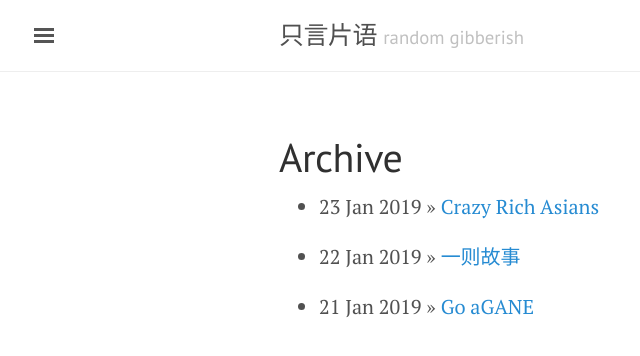
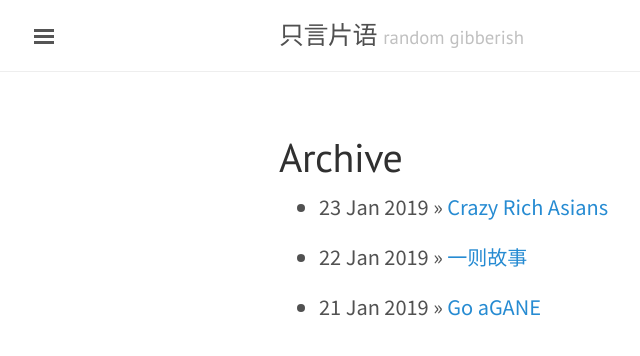
Before and after one commit to psyclaudeZ/psyclaudez.github.io, a Jekyll site: the page built from archive.md, in a window 1280 px wide. Shown: the top 356 px of the page, without its empty margins (1-641 px from the left). Built offline with Jekyll 4.4.1, drawn with Linux system fonts in a browser that asks for light colours.

Commit message:
noto sans sc

```diff
--- a/_includes/head.html
+++ b/_includes/head.html
@@ -20,6 +20,9 @@
   <link rel="stylesheet" href="{{ site.baseurl }}/public/css/lanyon.css">
   <link rel="stylesheet" href="https://fonts.googleapis.com/css?family=PT+Serif:400,400italic,700%7CPT+Sans:400">
 
+  <!-- Font -->
+  <link href="https://fonts.googleapis.com/css?family=Noto+Sans+SC" rel="stylesheet">
+
   <!-- Icons -->
   <link rel="apple-touch-icon-precomposed" sizes="144x144" href="{{ site.baseurl }}/public/apple-touch-icon-precomposed.png">
   <link rel="shortcut icon" href="{{ site.baseurl }}/public/favicon.ico">
--- a/public/css/lanyon.css
+++ b/public/css/lanyon.css
@@ -561,3 +561,8 @@
 .layout-reverse.sidebar-overlay #sidebar-checkbox:checked ~ .sidebar {
   box-shadow: -.25rem 0 .5rem rgba(0,0,0,.1);
 }
+
+/* font */
+html {
+  font-family: 'Noto Sans SC', sans-serif;
+}
```
Also changed, not shown: 9 other files.
